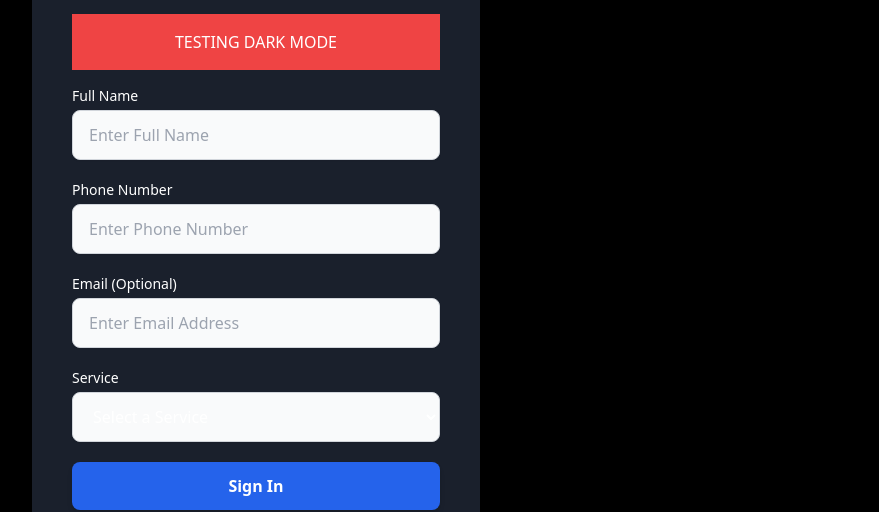
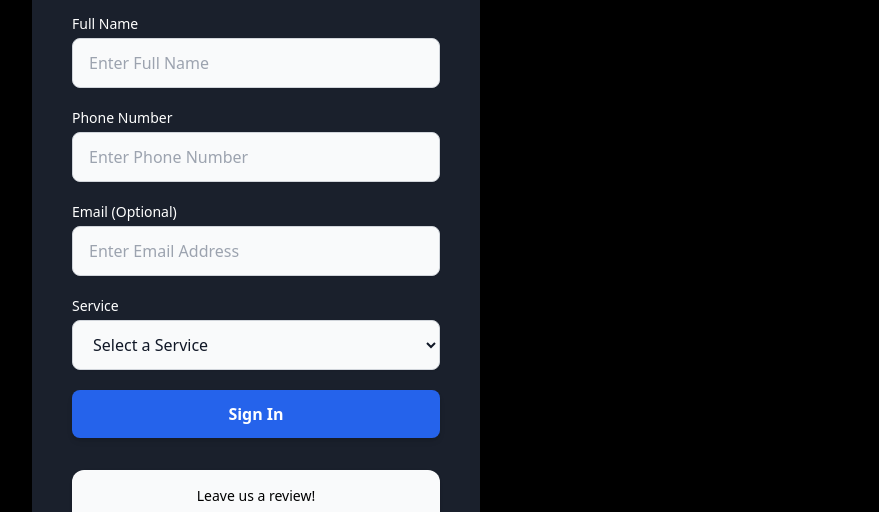
Before and after one commit to Claywoman/kiosk-system, a plain HTML site: page index.html in a window 1280 px wide. Shown: the part 189-701 px from the top of the page, without its empty margins (384-1263 px from the left). Drawn offline with nearby package versions, Linux system fonts and the light colour scheme; grey boxes are pictures that could not be loaded.

Commit message:
Add files via upload

```diff
--- a/index.html
+++ b/index.html
@@ -29,10 +29,7 @@
       <img id="logo" src="images/google.png" alt="Logo" class="w-32 h-auto mx-auto mb-6 rounded-md">
       <h1 id="welcome-text" class="text-3xl font-bold text-center mb-8 text-gray-800 dark:text-white">Welcome</h1>
 
-      <div class="p-4 mb-4 text-center bg-blue-200 dark:bg-red-500 text-blue-800 dark:text-white">
-        TESTING DARK MODE
-      </div>
-      <form id="signin-form" class="space-y-5">
+           <form id="signin-form" class="space-y-5">
         <div>
           <label for="name" class="block text-sm font-medium text-gray-700 dark:text-gray-300 mb-1">Full Name</label>
           <input type="text" placeholder="Enter Full Name" required id="name" class="mt-1 block w-full px-4 py-3 bg-gray-50 dark:bg-gray-800 border border-gray-300 dark:border-gray-700 rounded-lg shadow-sm focus:outline-none focus:ring-2 focus:ring-blue-500 focus:border-blue-500 transition-shadow text-gray-900 dark:text-white">
--- a/styles.css
+++ b/styles.css
@@ -120,13 +120,6 @@ html.dark .bg-white {
     background-color: #1a202c !important; /* Override white box to dark gray */
 }
 
-/* Target the test box for dark mode */
-html.dark .dark\:bg-red-500 {
-    background-color: #ef4444 !important; /* Red for dark mode test box */
-}
-html.dark .dark\:text-white {
-    color: #ffffff !important; /* White text for dark mode test box */
-}
 /* Manual Dark Mode Overrides - Text Colors */
 html.dark label,
 html.dark p:not(.text-sm), /* This general p rule should still make other p tags white */
```
